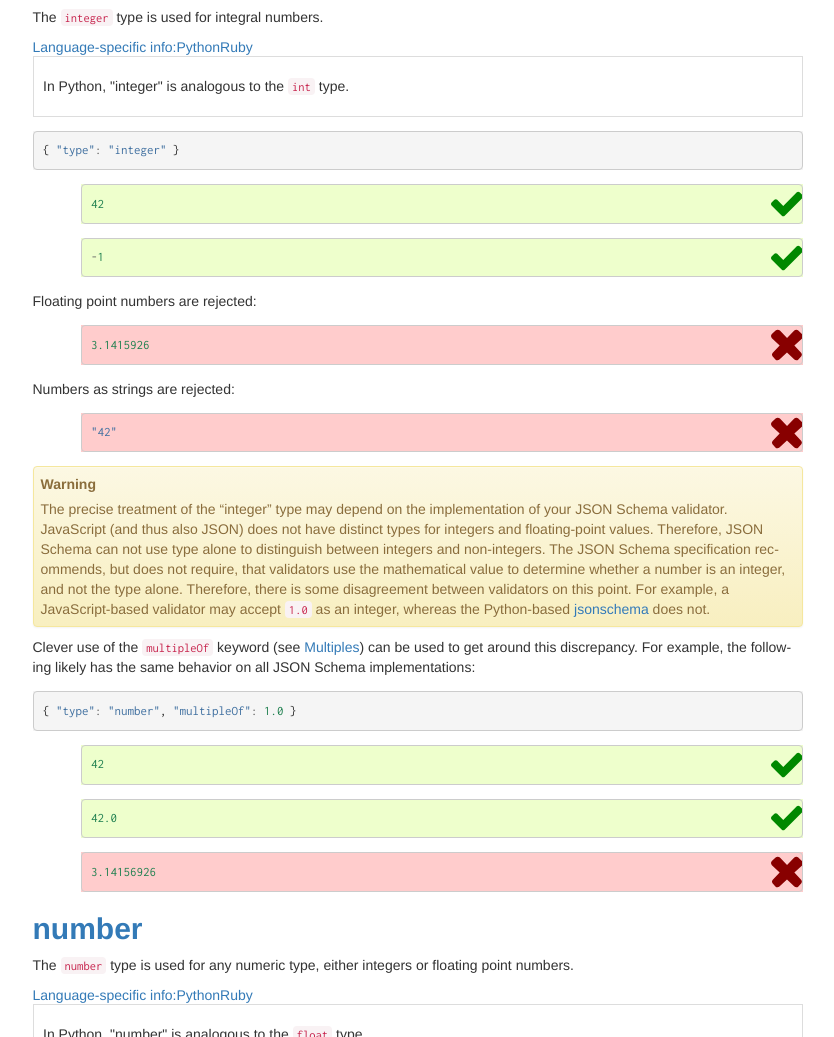
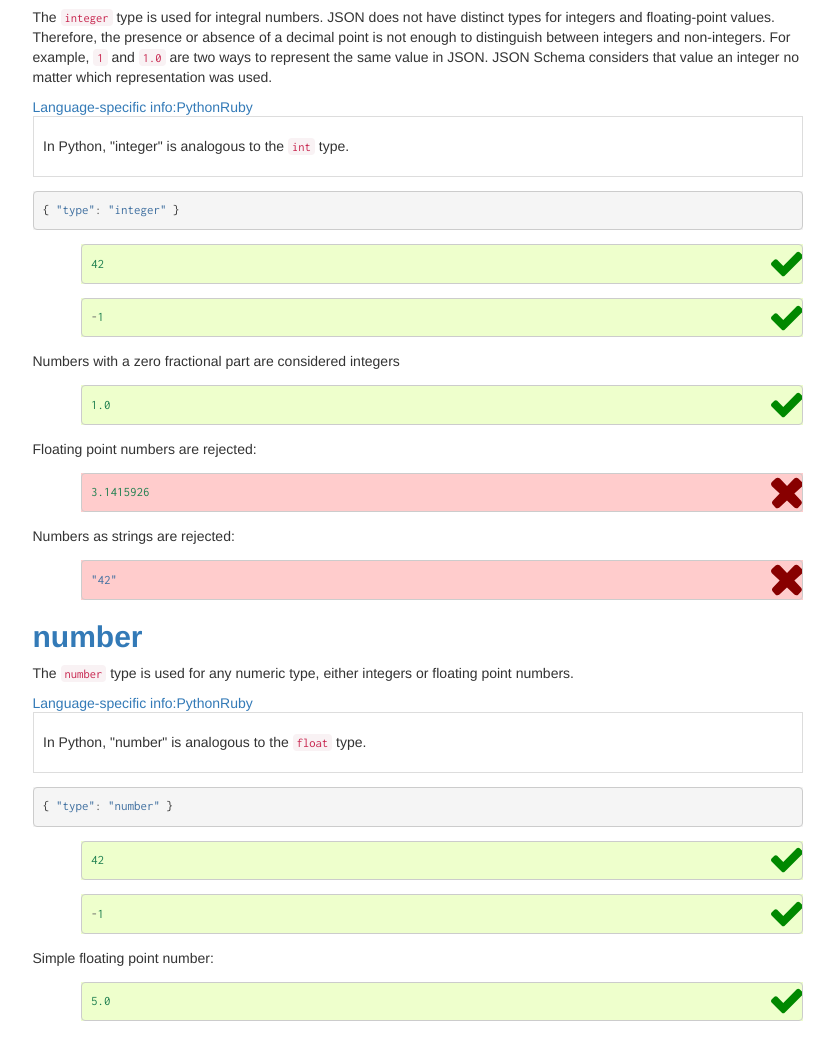
Before and after one commit to json-schema-org/understanding-json-schema, a Sphinx documentation site: the page built from source/reference/numeric.rst, in a window 1280 px wide and 1400 px high. Shown: the part 363-1400 px from the top of the window, without its empty margins (330-1164 px from the left). Built offline with Sphinx 7.4.7, drawn with Linux system fonts in a browser that asks for light colours; some web fonts are replaced; some of the changed text lies outside the part shown.

Commit message:
Cleanup and fixes for numeric keywords

```diff
--- a/source/reference/numeric.rst
+++ b/source/reference/numeric.rst
@@ -24,7 +24,12 @@
 integer
 '''''''
 
-The ``integer`` type is used for integral numbers.
+The ``integer`` type is used for integral numbers. JSON does not have
+distinct types for integers and floating-point values. Therefore, the
+presence or absence of a decimal point is not enough to distinguish
+between integers and non-integers. For example, ``1`` and ``1.0`` are
+two ways to represent the same value in JSON. JSON Schema considers
+that value an integer no matter which representation was used.
 
 .. language_specific::
 
@@ -40,45 +45,15 @@
     42
     --
     -1
+    --
+    // Numbers with a zero fractional part are considered integers
+    1.0
     --X
     // Floating point numbers are rejected:
     3.1415926
     --X
     // Numbers as strings are rejected:
     "42"
-
-.. warning::
-
-    The precise treatment of the "integer" type may depend on the
-    implementation of your JSON Schema validator.  JavaScript (and
-    thus also JSON) does not have distinct types for integers and
-    floating-point values.  Therefore, JSON Schema can not use type
-    alone to distinguish between integers and non-integers.  The JSON
-    Schema specification recommends, but does not require, that
-    validators use the mathematical value to determine whether a
-    number is an integer, and not the type alone.  Therefore, there is
-    some disagreement between validators on this point.  For example,
-    a JavaScript-based validator may accept ``1.0`` as an integer,
-    whereas the Python-based `jsonschema
-    <https://pypi.python.org/pypi/jsonschema>`__ does not.
-
-Clever use of the ``multipleOf`` keyword (see `multiples`) can be used
-to get around this discrepancy.  For example, the following likely has
-the same behavior on all JSON Schema implementations:
-
-.. schema_example::
-
-    { "type": "number", "multipleOf": 1.0 }
-    --
-    42
-    --
-    42.0
-    --X
-    3.14156926
-
-
-.. index::
-   single: number
 
 .. _number:
 
@@ -127,7 +102,7 @@
 .. schema_example::
 
     {
-        "type"       : "number",
+        "type": "number",
         "multipleOf" : 10
     }
     --
@@ -188,7 +163,7 @@
     // Greater than ``maximum``:
     101
 
-.. language_specific::
+.. draft_specific::
 
     --Draft 4
     In JSON Schema Draft 4, ``exclusiveMinimum`` and ``exclusiveMaximum`` work
```
